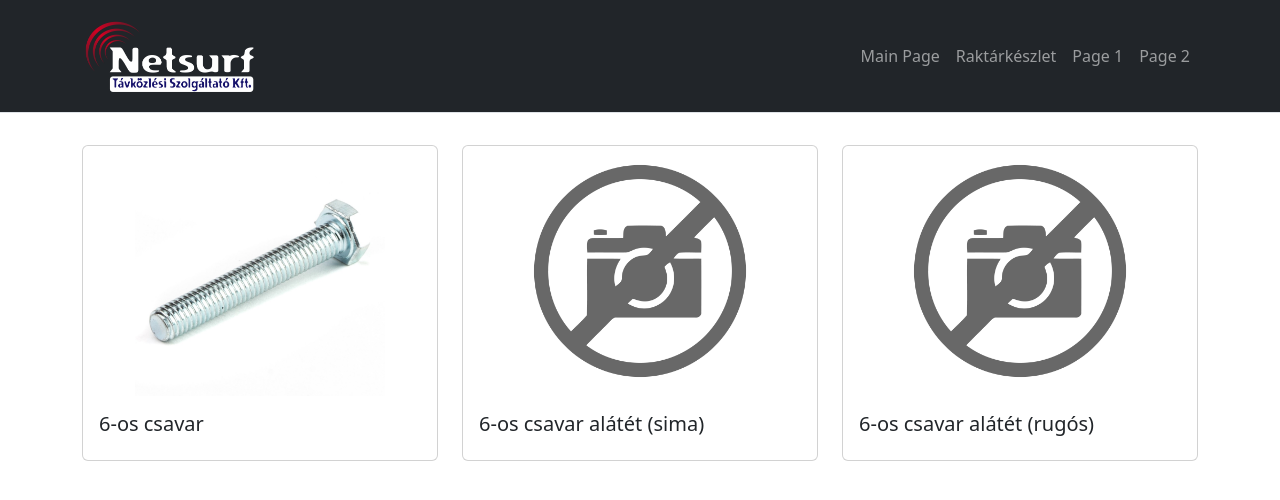
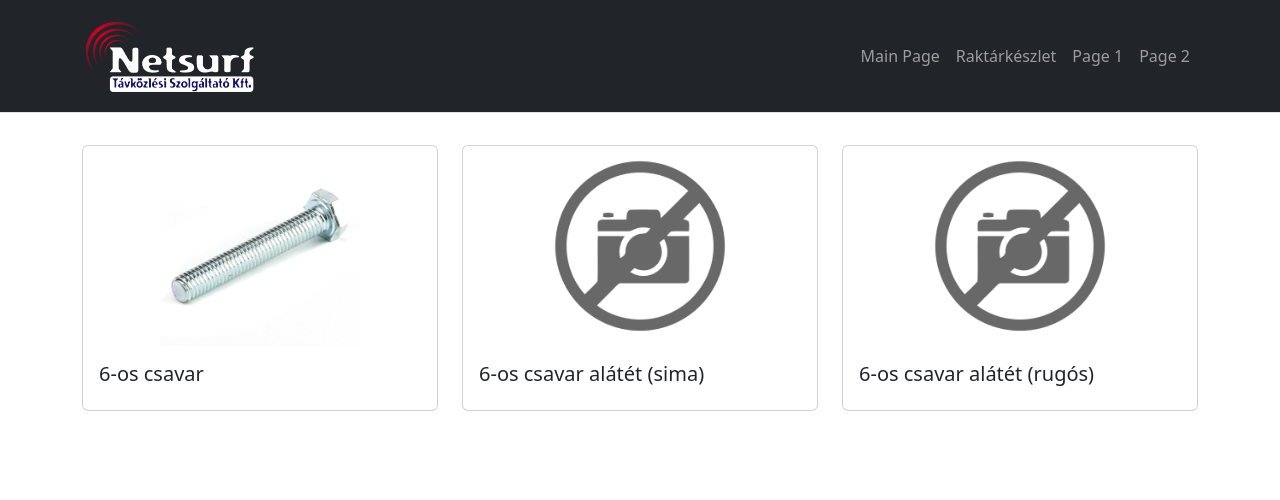
Before and after one commit to Netsurfclub/warehouse-ui, a React (Create React App) app: page /inventory in a window 1280 px wide. Shown: the top 500 px of the page. Built offline with nearby package versions, Linux system fonts and the light colour scheme.

Commit message:
Re-size images in the cards.

```diff
--- a/src/components/common/Card.tsx
+++ b/src/components/common/Card.tsx
@@ -9,8 +9,8 @@ const Card: React.FC<CardProps> = ({ title, image, imageAlt, contents }) => {
           alt={imageAlt}
           className="card-img-top"
           style={{
-            width: "250px",
-            height: "250px",
+            width: "200px",
+            height: "200px",
             display: "block",
             margin: "0 auto",
             objectFit: "contain",
```
